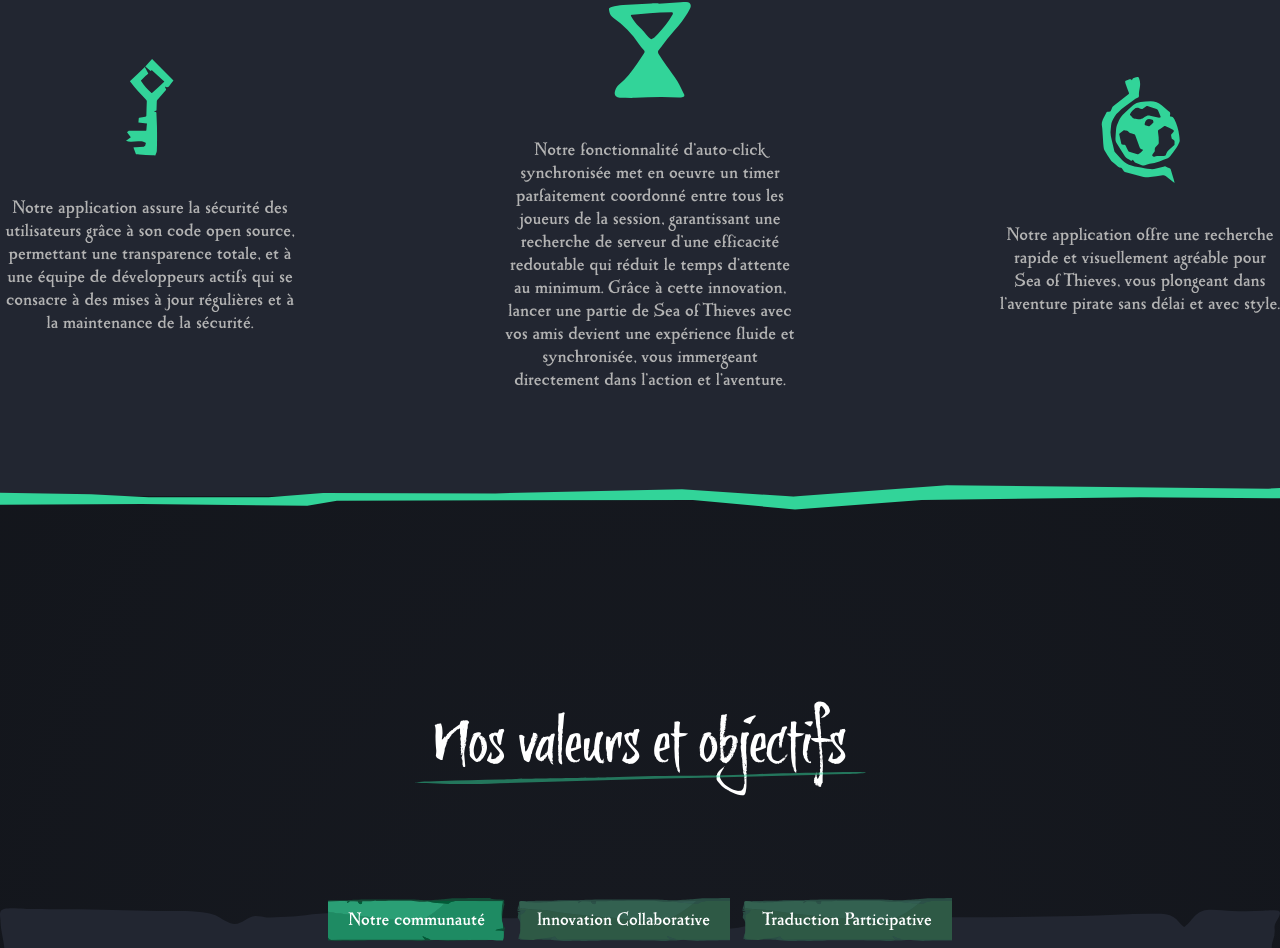
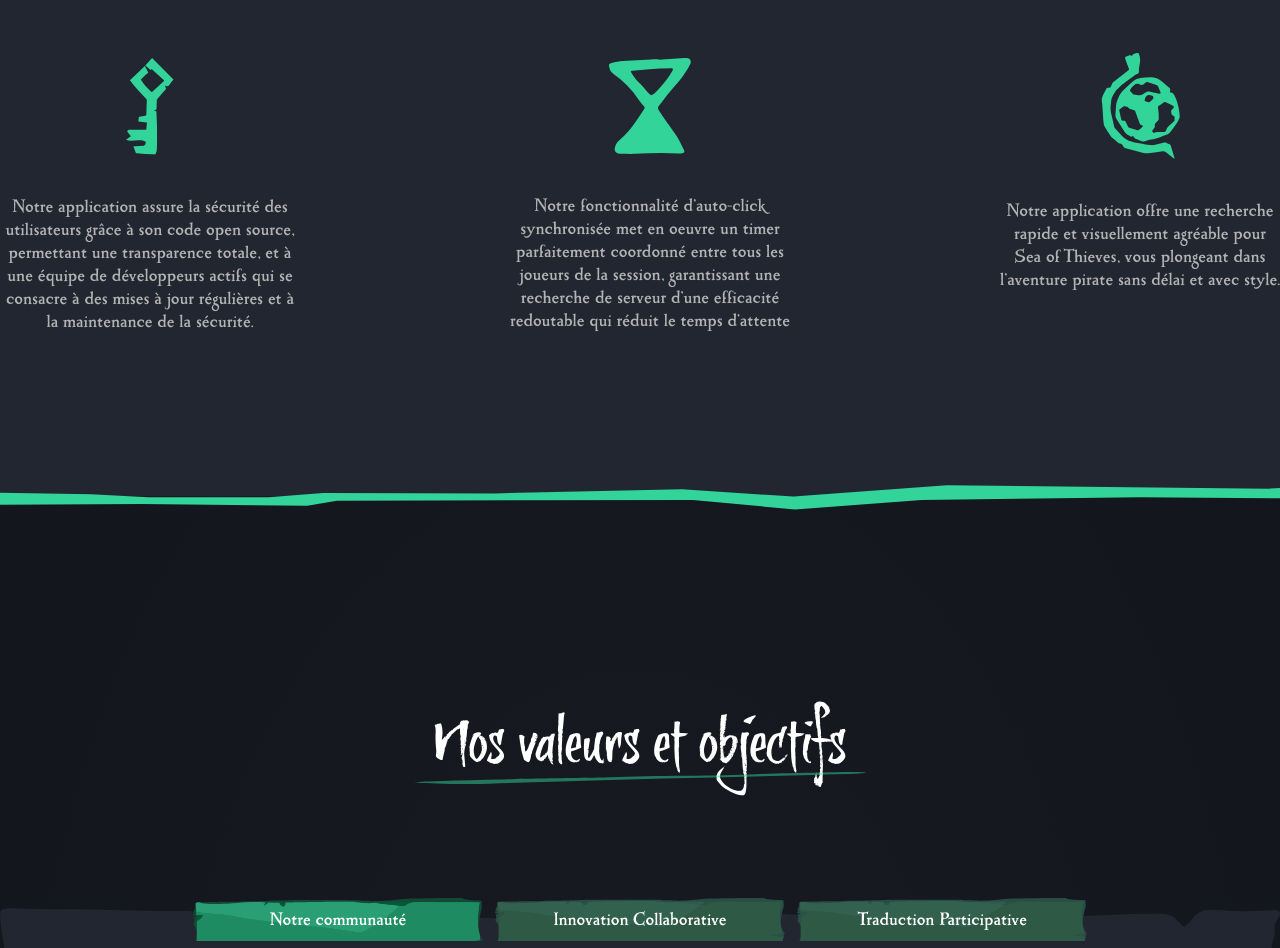
Before and after one commit to zelytra/BetterFleet, a Vue app in the folder website/: page / in a window 1280 px wide. Shown: the part 952-1900 px from the top of the page. Built offline with nearby package versions, Linux system fonts and the light colour scheme; no server answers; what vue-kinesis would draw is missing.

Commit message:
Some css patches

```diff
--- a/website/src/components/home/Descriptions.vue
+++ b/website/src/components/home/Descriptions.vue
@@ -40,6 +40,8 @@ section {
     p {
       text-align: center;
       color: var(--secondary-text);
+      height: 140px;
+      overflow: hidden;
     }
   }
 }
--- a/website/src/components/home/Discover.vue
+++ b/website/src/components/home/Discover.vue
@@ -111,10 +111,12 @@ section {
         background-size: cover;
         padding: 10px 20px;
         white-space: nowrap;
+        width: 250px;
         cursor: pointer;
+        text-align: center;
 
         &:hover, &.selected {
-          background: url("@/assets/backgrounds/button.svg") 100% 0/100% 100% no-repeat;
+          background: url("@/assets/backgrounds/button.svg") no-repeat;
           background-size: cover;
         }
       }
@@ -163,6 +165,7 @@ section {
 .v-enter-active,
 .v-leave-active {
   transition: 0.3s ease;
+  position: absolute;
 }
 
 .v-enter-from,
```
